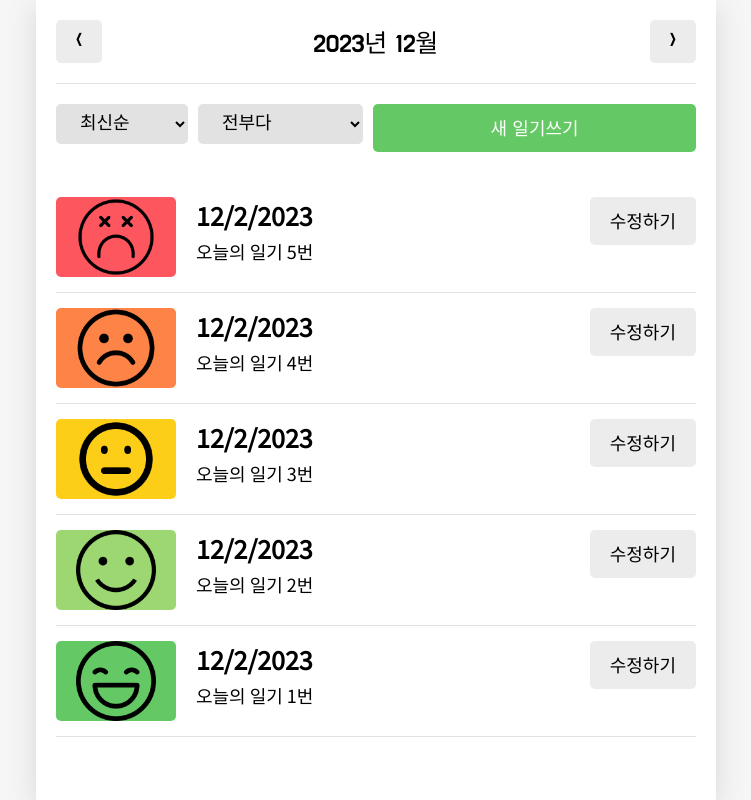
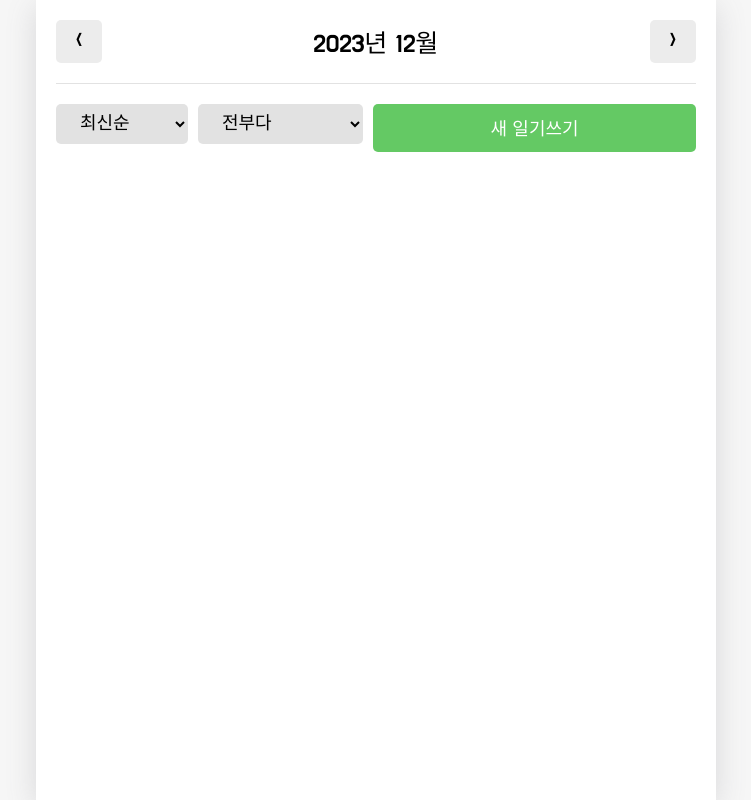
Before and after one commit to earthyoung/react_clonecoding_emotion_diary, a React (Create React App) app: page / in a window 1280 px wide. Shown: the whole page, without its empty margins (264-1015 px from the left). Built offline with nearby package versions, Linux system fonts and the light colour scheme; the HTML template or start-up script is replaced by a standard one.

Commit message:
feat: localStorage에 데이터 영구 저장하기

```diff
--- a/src/App.css
+++ b/src/App.css
@@ -178,12 +178,12 @@ header button {
   font-weight: bold;
   font-size: 25px;
   margin-bottom: 5px;
-  font-family: "Noto Sans KR"
+  font-family: "Do Hyeon"
 }
 
 .DiaryItem .diary_content_preview {
   font-size: 18px;
-  font-family: "Noto Sans KR"
+  font-family: "Do Hyeon"
 }
 
 .DiaryItem .btn_wrapper {
@@ -214,7 +214,7 @@ header button {
   padding-left: 20px;
   padding-right: 20px;
   cursor: pointer;
-  font-family: "Noto Sans KR";
+  font-family: "Do Hyeon";
   font-size: 20px;
 }
 
--- a/src/App.js
+++ b/src/App.js
@@ -4,7 +4,7 @@ import Home from './pages/Home';
 import New from './pages/New';
 import Edit from './pages/Edit';
 import Diary from './pages/Diary';
-import React, { useReducer, useRef } from 'react';
+import React, { useEffect, useReducer, useRef } from 'react';
 
 const reducer = (state, action) => {
   let newState = [];
@@ -27,49 +27,27 @@ const reducer = (state, action) => {
     default:
       return state;
   }
+  localStorage.setItem("diary", JSON.stringify(newState));
   return newState;
 };
 
 export const DiaryStateContext = React.createContext();
 export const DiaryDispatchContext = React.createContext();
 
-const dummyData = [
-  {
-    id: 1,
-    emotion: 1,
-    content: "오늘의 일기 1번",
-    date: 1701487636610
-  },
-  {
-    id: 2,
-    emotion: 2,
-    content: "오늘의 일기 2번",
-    date: 1701487636611
-  },
-  {
-    id: 3,
-    emotion: 3,
-    content: "오늘의 일기 3번",
-    date: 1701487636612
-  },
-  {
-    id: 4,
-    emotion: 4,
-    content: "오늘의 일기 4번",
-    date: 1701487636613
-  },
-  {
-    id: 5,
-    emotion: 5,
-    content: "오늘의 일기 5번",
-    date: 1701487636614
-  },
-];
 
 function App() {
 
-  const [data, dispatch] = useReducer(reducer, dummyData);
+  const [data, dispatch] = useReducer(reducer, []);
   const dataId = useRef(6);
+
+  useEffect(() => {
+    const localData = localStorage.getItem("diary");
+    if(localData) {
+      const diaryList = JSON.parse(localData).sort((a, b) => parseInt(b.id) - parseInt(a.id));
+      dataId.current = parseInt(diaryList[0].id) + 1;
+      dispatch({type: "INIT", data: diaryList});
+    }
+  }, [])
 
   const onCreate = (date, content, emotion) => {
     dispatch({type: "CREATE", data: {
--- a/src/components/DiaryEditor.js
+++ b/src/components/DiaryEditor.js
@@ -10,7 +10,7 @@ import { emotionList } from "../util/emotion.js";
 
 const DiaryEditor = ({isEdit, originData}) => {
 
-    const {onCreate, onEdit} = useContext(DiaryDispatchContext);
+    const {onCreate, onEdit, onRemove} = useContext(DiaryDispatchContext);
     const contentRef = useRef();
     const [content, setContent] = useState("");
     const [emotion, setEmotion] = useState(3);
@@ -37,6 +37,13 @@ const DiaryEditor = ({isEdit, originData}) => {
         navigate("/", {replace: true});
     };
 
+    const handleRemove = () => {
+        if (window.confirm("정말 삭제하시겠습니까?")) {
+            onRemove(originData.id);
+            navigate('/', {replace: true})
+        }
+    }
+
     useEffect(()=> {
         if(isEdit) {
             setDate(getStringDate(new Date(parseInt(originData.date))));
@@ -48,7 +55,8 @@ const DiaryEditor = ({isEdit, originData}) => {
     return (
         <div className="DiaryEditor">
             <MyHeader headText={isEdit ? "일기 수정하기" : "새 일기쓰기"}
-            leftChild={<MyButton text="< 뒤로가기" onClick={()=>navigate(-1)} />}/>
+            leftChild={<MyButton text="< 뒤로가기" onClick={()=>navigate(-1)} />}
+            rightChild={isEdit && <MyButton type="negative" text="삭제하기" onClick={handleRemove} />}/>
             <div>
                 <section>
                     <h4>오늘은 언제인가요?</h4>
```
